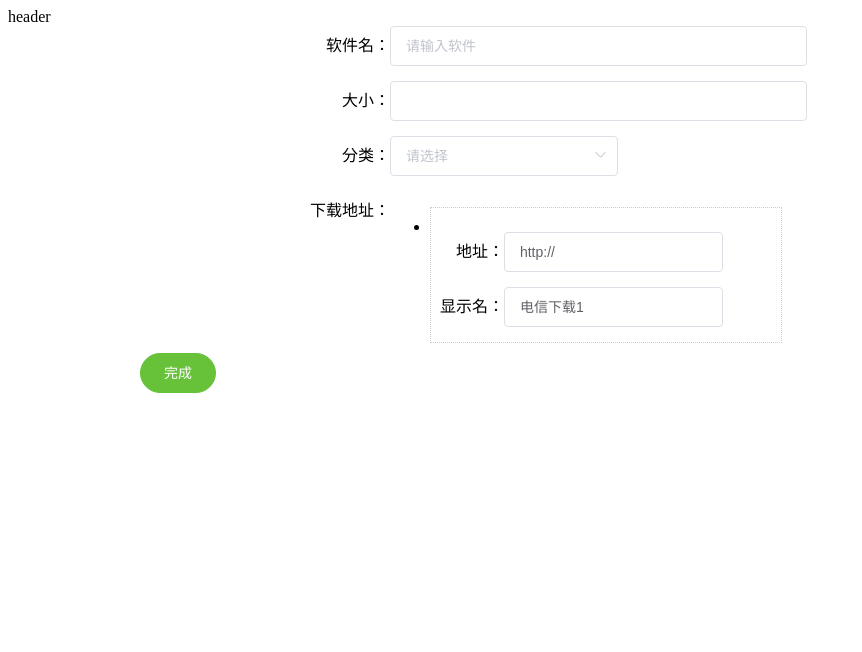
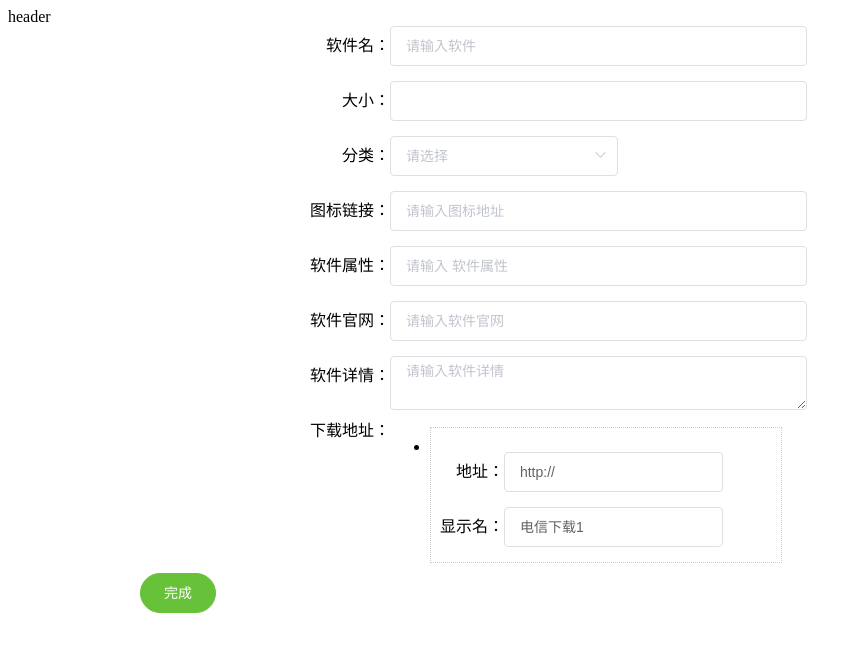
Before and after one commit to rionaModo/softapp, a Vue app: page /create in a window 1280 px wide. Shown: the top 652 px of the page, without its empty margins (0-862 px from the left). Built offline with nearby package versions, Linux system fonts and the light colour scheme; the HTML template or start-up script is replaced by a standard one.

Commit message:
增加创建

```diff
--- a/client/src/views/components/create.vue
+++ b/client/src/views/components/create.vue
@@ -60,6 +60,71 @@
   </div>
   </el-col>
 </el-row>
+    <el-row>
+    <el-col :span="6">
+      <div class="soft-left1">
+        图标链接：
+      </div>
+    </el-col>
+    <el-col :span="10">
+      <div class="soft-right1">
+        <el-input
+            placeholder="请输入图标地址"
+            v-model="softinfo.icon_url"
+            clearable >
+        </el-input>
+      </div>
+    </el-col>
+  </el-row>
+    <el-row>
+    <el-col :span="6">
+      <div class="soft-left1">
+        软件属性：
+      </div>
+    </el-col>
+    <el-col :span="10">
+      <div class="soft-right1">
+        <el-input
+            placeholder="请输入 软件属性"
+            v-model="softinfo.resource_attr"
+            clearable >
+        </el-input>
+      </div>
+    </el-col>
+  </el-row>
+    <el-row>
+    <el-col :span="6">
+      <div class="soft-left1">
+        软件官网：
+      </div>
+    </el-col>
+    <el-col :span="10">
+      <div class="soft-right1">
+        <el-input
+            placeholder="请输入软件官网"
+            v-model="softinfo.resource_web"
+            clearable >
+        </el-input>
+      </div>
+    </el-col>
+  </el-row>
+    <el-row>
+    <el-col :span="6">
+      <div class="soft-left1">
+        软件详情：
+      </div>
+    </el-col>
+    <el-col :span="10">
+      <div class="soft-right1">
+        <el-input
+            type="textarea"
+            placeholder="请输入软件详情"
+            v-model="softinfo.resource_content"
+            clearable >
+        </el-input>
+      </div>
+    </el-col>
+  </el-row>
   <el-row>
  <el-col :span="6">
     <div class="soft-left1">
@@ -95,7 +160,7 @@
                 <div class="soft-right1">
                   <el-input
                       placeholder=""
-                      v-model="item.text"
+                      v-model="item.desc"
                       clearable >
                   </el-input>
                 </div>
@@ -103,7 +168,7 @@
             </el-row>
           <div class="icon-list">
             <i class="el-icon-circle-plus-outline" @click="addlist" v-if="items.length==i+1"></i>
-            <i class="el-icon-delete" @click="addlist"></i>
+            <i class="el-icon-delete" @click="addlist"  v-if="i!=0"></i>
           </div>
         </li>
       </ul>
@@ -136,13 +201,16 @@
           soft_name:'',
           soft_size:'',
           soft_classify:'',
-
+          "resource_attr":'', //软件属性 非必填  string
+          "resource_web":'', //软件官网 非必填  string
+          "icon_url":'',
+          "resource_content":''
         },
         tips:{
           soft_name:0
         },
         items:[
-       { id:1,text:'电信下载1',label:"",url:"http://"},
+       { id:1,desc:'电信下载1',label:"",url:"http://"},
         //{id:2,text:'类型：',label:"",url:"http://"},
         ],
         options:[{
@@ -178,17 +246,26 @@
        "resource_name":this.softinfo.soft_name, //软件名 必填  string
        "resource_type":this.softinfo.soft_classify,  //软件分类id 必填  string
        "resource_size":this.softinfo.soft_size, //软件大小 非必填  string
-       "resource_attr":"免费软件", //软件属性 非必填  string
-       "resource_web":"阿里巴巴", //软件官网 非必填  string
-        "icon_url":"",              //软件图标地址 非必填 string
-        "resource_content":"xxxx",//软件详情 非必填  strin
-       "download_src":[{ //软件下载链接 必填  Array
-       "type":1,    //链接通道id  1 推荐的 2 其他
-       "desc":"电信下载",  //下载通道描述
-       "url":"www.baidu.com" //下载地址
-     }]
+       "resource_attr":this.softinfo.resource_attr, //软件属性 非必填  string
+       "resource_web":this.softinfo.resource_web, //软件官网 非必填  string
+        "icon_url":this.softinfo.icon_url,              //软件图标地址 非必填 string
+        "resource_content":this.softinfo.resource_content,//软件详情 非必填  strin
+       "download_src":this.items
      }
-      this.$http.post('/api/soft_content/create',data).then(function(res){
+       var that=this;
+      this.$http.post('/api/soft_content/create',data).then(function({data,status,statusText}){
+        if(status==200&&data.status==0){
+          if(!data.type||data.type!=0){
+            that.$message({
+              message: '保存成功',
+              type: 'success',
+              onClose:function(){
+                this.$router.push({ path: '/list' })
+              }
+            });
+
+          }
+        }
         console.log(res);
 
       })
```
Also changed, not shown: 1 other file (tests, documents, lock files or other folders).
